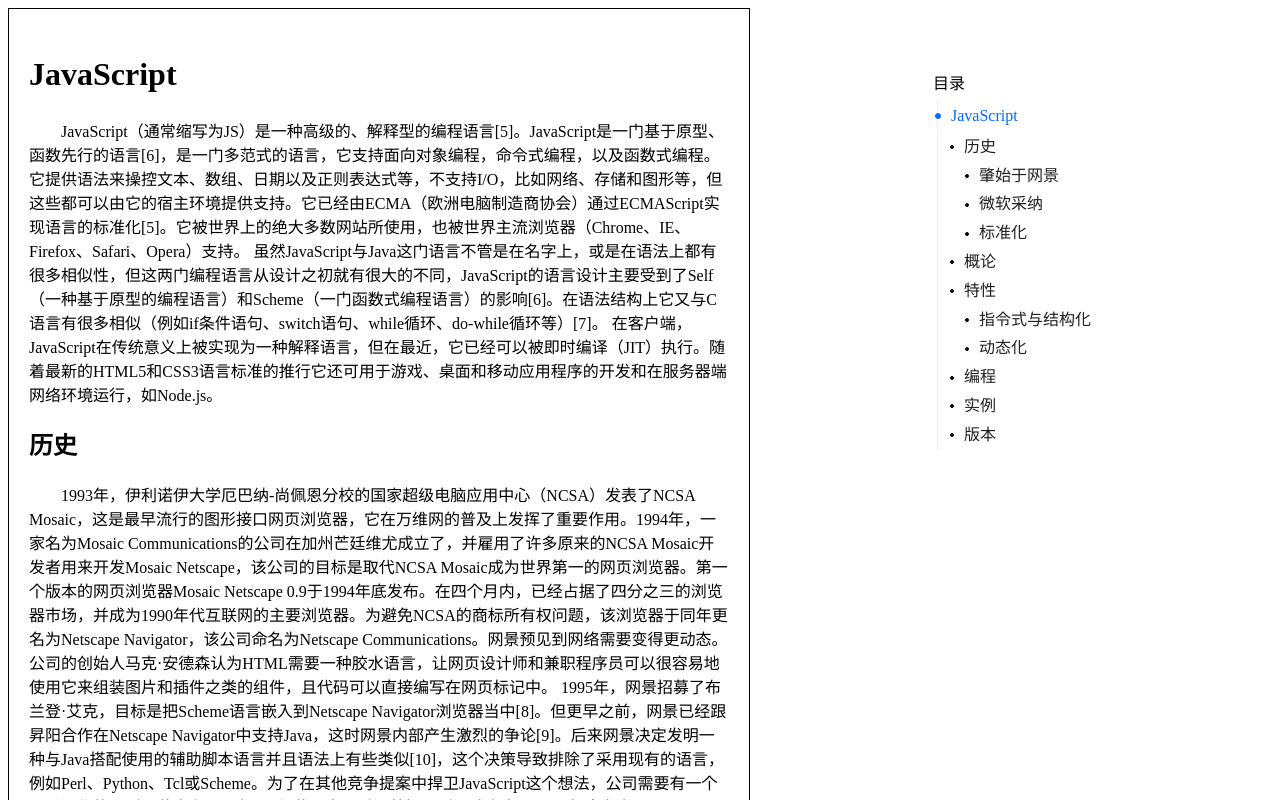
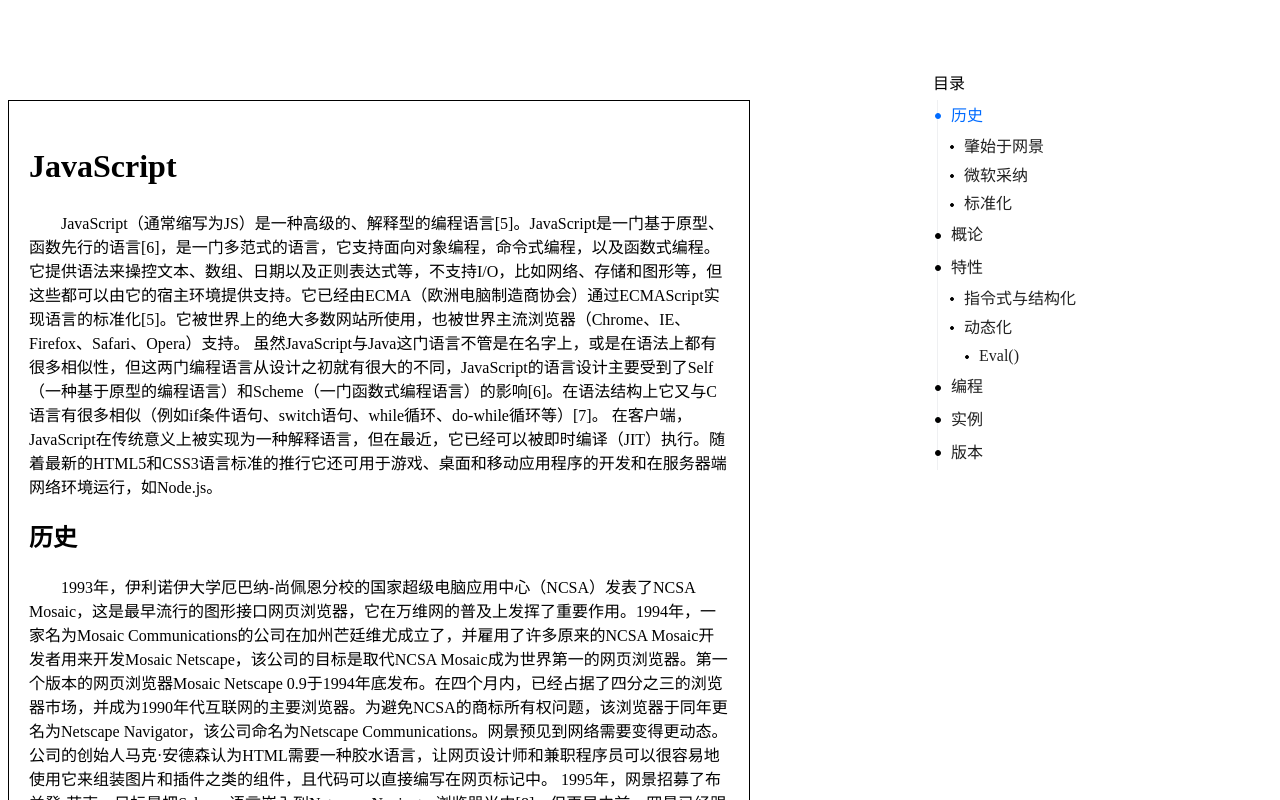
Before and after one commit to yaowei9363/vue-side-catalog, a Vue app: page / in a window 1280 px wide. Shown: the top 800 px of the page. Built offline with nearby package versions, Linux system fonts and the light colour scheme.

Commit message:
feature 增加按标签设置目录，删除关于css的属性

```diff
--- a/package.json
+++ b/package.json
@@ -1,6 +1,6 @@
 {
   "name": "vue-side-catalog",
-  "version": "0.1.3",
+  "version": "1.0.2",
   "description": "A Catalog Component for Vue.js.",
   "private": false,
   "main": "lib/vue-side-catalog.umd.min",
--- a/src/App.vue
+++ b/src/App.vue
@@ -304,12 +304,15 @@
           </tr>
         </tbody>
       </table>
-      <!-- <version ref="t6"/>  -->
+      <!-- <div>
+        <version ref="t4"/>
+      </div> -->
     </div>
     <side-catalog
+      class="side-catalog"
       v-bind="catalogProps"
-      @title-click="titleClick"
     >
+      目录
     </side-catalog>
   </div>
 </template>
@@ -320,98 +323,85 @@
 export default {
   name: "app",
   components: {
-    SideCatalog
-    // Version,
+    SideCatalog,
+    // Version
   },
   data() {
     return {
       catalogProps: {
-        // right: '100px',
-        // top: '100px',
         // scrollElementSelector: '.demo',
         // 内容容器selector(必需)
         containerElementSelector: '.demo',
-        // isFixed: false,
         openDomWatch: true,
         // 自定义title 标签 ,目前只支持containerElementSelector直接子级
-        headList: ["h1", "h2", "h3"],
-        title: "目录",
-        // list:[
+        // headList: ["h1", "h2", "h3", "h4"],
+        // refList:[
         //   {
-        //     // title: '历史',
         //     ref: 't1'
         //   },
         //   {
-        //     // title: '肇始于网景',
         //     ref: 't1-1',
         //     level: 2
         //   },
         //   {
-        //     // title: '微软采纳',
         //     ref: 't1-2',
         //     level: 2
         //   },
         //   {
-        //     // title: '标准化',
         //     ref: 't1-3',
         //     level: 2
         //   },
         //   {
-        //     // title: '概论',
         //     ref: 't2'
         //   },
         //   {
-        //     // title: '特性',
         //     ref: 't3'
         //   },
         //   {
-        //     // title: '指令式与结构化',
         //     ref: 't3-1',
         //     level: 2
         //   },
         //   {
-        //     // title: '动态化',
         //     ref: 't3-2',
         //     level: 2
         //   },
         //   {
-        //     // title: 'Eval()',
         //     ref: 't3-2-1',
         //     level: 3
         //   },
         //   {
-        //     // title: '编程',
-        //     ref: 't4'
+        //     ref: 't4',
         //   },
         //   {
-        //     // title: '实例',
         //     ref: 't5'
         //   },
         //   {
-        //     // title: '版本',
         //     ref: 't6'
         //   },
         // ]
       }
     };
   },
-  methods: {
-    titleClick(ref) {
-      console.log("click", ref);
-    }
-  }
 };
 </script>
 
 <style>
 .demo {
   width: 700px;
+  overflow: auto;
   padding: 20px;
   line-height: 1.5;
+  /* height: 400px; */
   border: 1px solid;
+  margin-top: 100px;
 }
 p {
   text-indent: 2em;
+}
+.side-catalog{
+  position: fixed;
+  top: 100px;
+  right:100px;
 }
 .wikitable {
     background-color: #f8f9fa;
@@ -428,7 +418,4 @@
     border: 1px solid #a2a9b1;
     padding: 0.2em 0.4em;
 }
-/* h2{
-  height: 1000px;
-} */
 </style>
--- a/src/components/side-catalog/main.vue
+++ b/src/components/side-catalog/main.vue
@@ -2,15 +2,10 @@
   <div
     v-if="show"
     class="side-catalog"
-    :style="{
-      'right': right,
-      'top': top,
-      'left': left,
-      'bottom': bottom,
-      'position': isFixed? 'fixed' : 'initial'
-    }"
   >
-    <div class="side-catalog__title">{{title}}</div>
+    <div class="side-catalog__title">
+      <slot></slot>
+    </div>
     <div
       v-for="(item) in catalogList"
       :key="item.ref"
@@ -45,33 +40,8 @@
 export default {
   name: "SideCatalog",
   props: {
-    title: {
-      type: String,
-      default: ""
-    },
-    isFixed: {
-      type: Boolean,
-      default: true
-    },
-    right: {
-      type: String,
-      default: "100px"
-    },
-    top: {
-      type: String,
-      default: "100px"
-    },
-    left: {
-      type: String,
-      default: "initial"
-    },
-    bottom: {
-      type: String,
-      default: "initial"
-    },
-    list: {
+    refList: {
       type: Array,
-      // required: true,
       default() {
         return [
           // {
@@ -112,7 +82,6 @@
       refTopList: [],
       catalogList: [],
       reverseCatalogList: [],
-      refList: [],
       isBeforeDestroy: false,
       observer: null,
       isClick: false,
@@ -132,8 +101,8 @@
     }
   },
   async mounted() {
+    await this.setOffsetParent();
     await this.setCatalogList();
-    this.setOffsetParent();
     this.initActive();
     this.show = true;
     this.scrollElement.addEventListener(
@@ -194,7 +163,7 @@
     setCatalogList() {
       if (this.isBeforeDestroy) return;
       this.catalogList = [];
-      if (this.list.length) {
+      if (this.refList.length) {
         this.catalogForList();
       } else {
         this.catalogForDom();
@@ -222,11 +191,11 @@
       });
     },
     initActive() {
-      // this.active = this.list[0].ref;
+      // this.active = this.refList[0].ref;
       this.active = this.catalogList[0].ref;
     },
     getTitleMargin(level) {
-      return level ? `${parseInt(level, 10) * 15}px` : "10px";
+      return level ? `${parseInt(level, 10) * 15}px` : "15px";
     },
     // 需要为scrollElement设置相对定位(offsetParent)
     // offsetParent(定位元素或者最近的 table,td,th,body)
@@ -254,9 +223,9 @@
       }
     },
     catalogForList() {
-      this.list.forEach(item => {
+      this.refList.forEach(item => {
           const offsetTop = this.getRefDom(item.ref).offsetTop;
-          const title = this.getRefDom(item.ref).innerText;
+          const title =  item.title ||  this.getRefDom(item.ref).innerText;
           this.catalogList.push({
             ref: item.ref,
             title,
```
Also changed, not shown: src/components/side-catalog/main.scss (+0 -18 lines), 1 other file (tests, documents, lock files or other folders).
